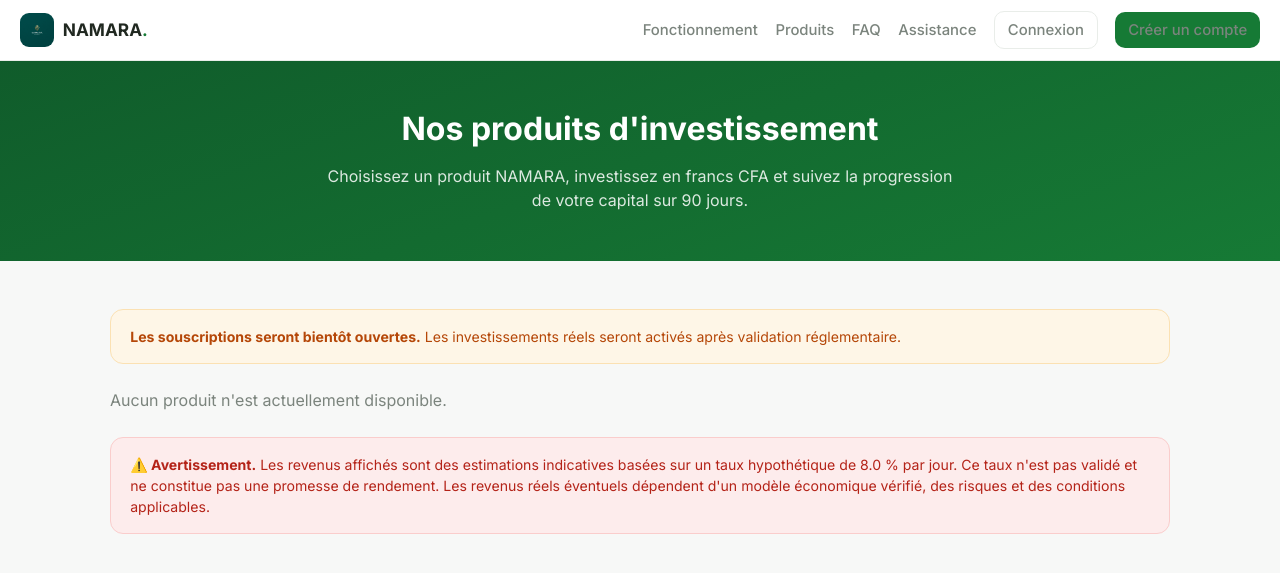
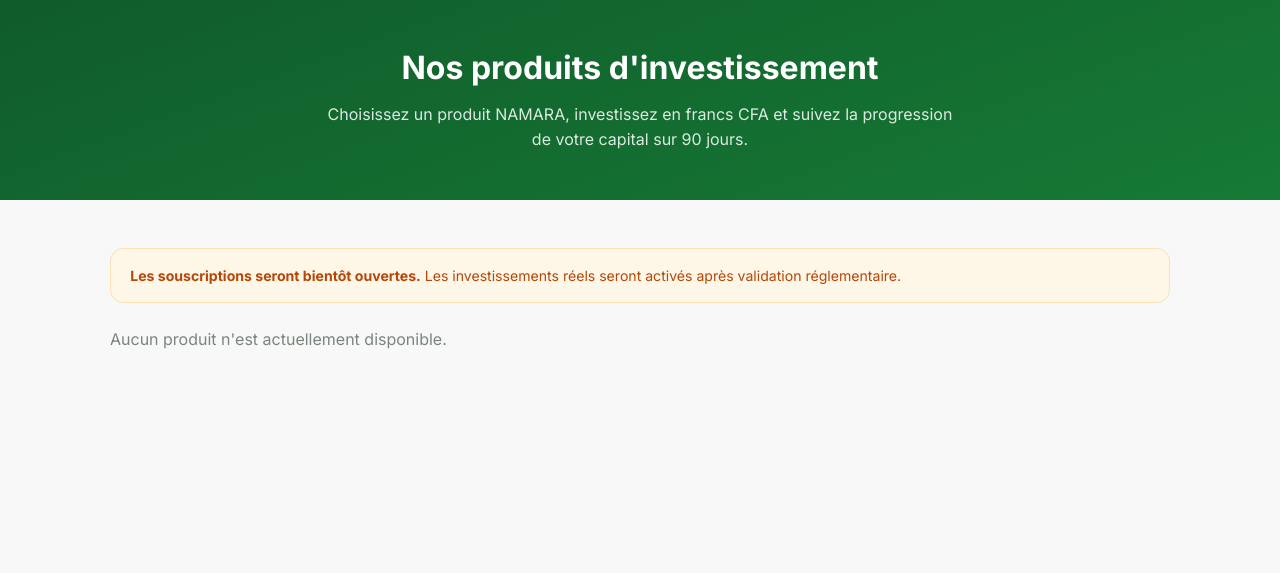
Before and after one commit to fredogary7-rgb/na, a Flask app: page /products in a window 1280 px wide. Shown: the top 573 px of the page. Run offline with Flask 3, Linux system fonts and the light colour scheme; data that the repository does not hold is empty.

Commit message:
Page Produits : retrait navbar et avertissement

```diff
--- a/app/templates/public/products.html
+++ b/app/templates/public/products.html
@@ -1,5 +1,6 @@
 {% extends "base.html" %}
 {% block title %}Produits{% endblock %}
+{% block header %}{% endblock %}
 {% block content %}
 <section class="products-hero">
     <h1>Nos produits d'investissement</h1>
@@ -53,9 +54,5 @@
     {% else %}
         <p class="muted">Aucun produit n'est actuellement disponible.</p>
     {% endif %}
-
-    <div class="risk-warning">
-        <strong>⚠️ Avertissement.</strong> Les revenus affichés sont des estimations indicatives basées sur un taux hypothétique de {{ rate_percent }} % par jour. Ce taux n'est pas validé et ne constitue pas une promesse de rendement. Les revenus réels éventuels dépendent d'un modèle économique vérifié, des risques et des conditions applicables.
-    </div>
 </div>
 {% endblock %}
```
